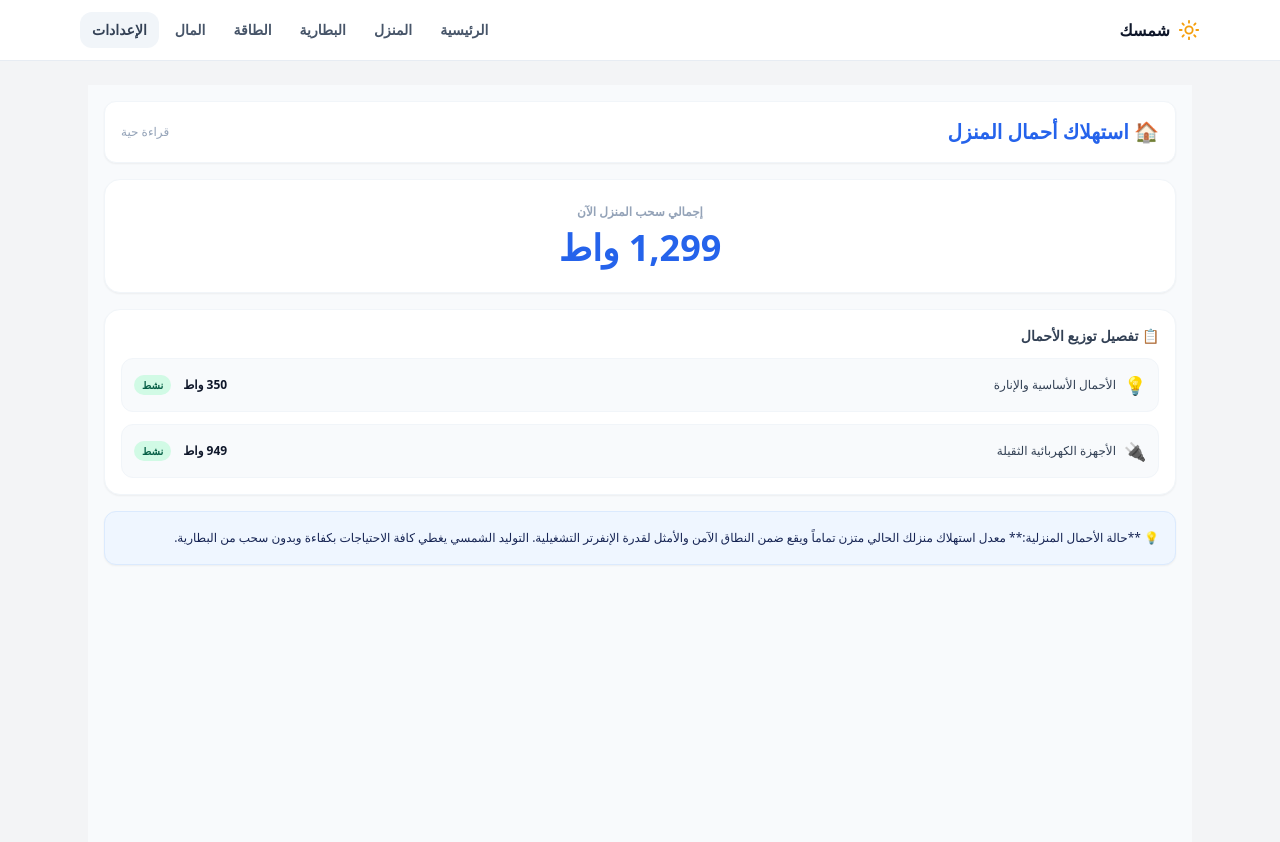
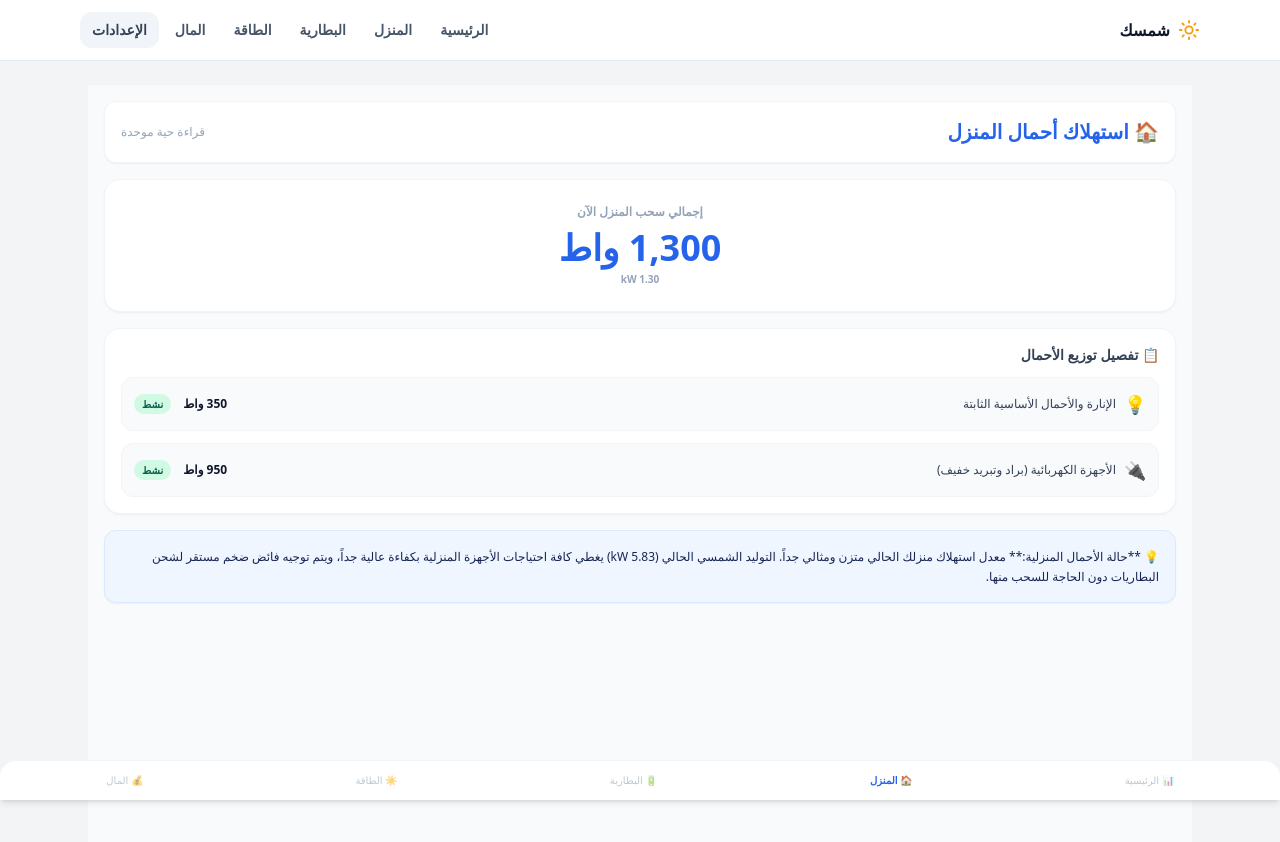
Before and after one commit to mahmoudbir-glitch/Shamsak, a Next.js app: page /home in a window 1280 px wide. Shown: the top 842 px of the page. Built offline with nearby package versions, Linux system fonts and the light colour scheme.

Commit message:
Refine home consumption data and appliance descriptions
Updated home consumption readings and appliance details for better accuracy and clarity.

```diff
--- a/src/app/home/page.tsx
+++ b/src/app/home/page.tsx
@@ -3,31 +3,34 @@
 import React, { useState } from 'react';
 
 export default function HomeConsumptionPage() {
-  // قيم الاستهلاك اللحظية المتوافقة مع قراءات الصفحة الرئيسية
-  const [homeConsumption, setHomeConsumption] = useState<number>(1299);
-  const [appliances, setAppliances] = useState([
-    { name: "الأحمال الأساسية والإنارة", power: 350, icon: "💡", status: "نشط" },
-    { name: "الأجهزة الكهربائية الثقيلة", power: 949, icon: "🔌", status: "نشط" },
-  ]);
+  // توحيد قراءة السحب اللحظي لتطابق تماماً قيمة 1.30 kW المعروضة في الدائرة الرئيسية
+  const [homeConsumption] = useState<number>(1300);
+
+  // قائمة تفصيلية تفاعلية بالأحمال المنزلية النشطة الآن
+  const appliances = [
+    { name: "الإنارة والأحمال الأساسية الثابتة", power: 350, icon: "💡", status: "نشط" },
+    { name: "الأجهزة الكهربائية (براد وتبريد خفيف)", power: 950, icon: "🔌", status: "نشط" },
+  ];
 
   return (
     <div className="min-h-screen bg-slate-50 p-4 pb-24 text-right" dir="rtl">
 
-      {/* الهيدر العلوي لتبويب المنزل */}
+      {/* الهيدر العلوي الأبيض النظيف لتبويب المنزل */}
       <div className="flex justify-between items-center bg-white p-4 rounded-xl shadow-sm mb-4 border border-slate-100">
         <h1 className="text-xl font-bold text-blue-600 flex items-center gap-1.5">
           🏠 استهلاك أحمال المنزل
         </h1>
-        <div className="text-xs text-slate-400">قراءة حية</div>
+        <div className="text-xs text-slate-400">قراءة حية موحدة</div>
       </div>
 
-      {/* بطاقة السحب الإجمالي للمنزل */}
+      {/* بطاقة السحب الإجمالي للمنزل بالواط (1300 واط تعادل 1.30 kW) */}
       <div className="bg-white p-6 rounded-2xl shadow-sm border border-slate-100 mb-4 text-center">
         <span className="text-xs font-bold text-slate-400 block mb-1">إجمالي سحب المنزل الآن</span>
-        <span className="text-4xl font-black text-blue-600 block mt-2">{homeConsumption.toLocaleString()} واط</span>
+        <span className="text-4xl font-black text-blue-600 block mt-2">{(homeConsumption).toLocaleString()} واط</span>
+        <span className="text-[10px] text-slate-400 font-bold block mt-1">kW 1.30</span>
       </div>
 
-      {/* تفصيل سحب الأجهزة داخل المنزل */}
+      {/* تفصيل توزيع الأحمال المنزلية الحالية */}
       <div className="bg-white p-4 rounded-2xl shadow-sm border border-slate-100 mb-4">
         <h3 className="font-bold text-sm text-slate-700 mb-3">📋 تفصيل توزيع الأحمال</h3>
         <div className="space-y-3">
@@ -46,9 +49,18 @@ export default function HomeConsumptionPage() {
         </div>
       </div>
 
-      {/* بطاقة التوجيه الذكية للأحمال */}
+      {/* بطاقة التوجيه والتحليل الذكية للأحمال المستوحاة من المنظومة الحقيقية */}
       <div className="bg-blue-50 border border-blue-100 rounded-xl p-4 text-xs text-blue-950 leading-relaxed shadow-sm">
-        💡 **حالة الأحمال المنزلية:** معدل استهلاك منزلك الحالي متزن تماماً ويقع ضمن النطاق الآمن والأمثل لقدرة الإنفرتر التشغيلية. التوليد الشمسي يغطي كافة الاحتياجات بكفاءة وبدون سحب من البطارية.
+        💡 **حالة الأحمال المنزلية:** معدل استهلاك منزلك الحالي متزن ومثالي جداً. التوليد الشمسي الحالي (5.83 kW) يغطي كافة احتياجات الأجهزة المنزلية بكفاءة عالية جداً، ويتم توجيه فائض ضخم مستقر لشحن البطاريات دون الحاجة للسحب منها.
+      </div>
+
+      {/* شريط القائمة السفلي الموحد الفاتح للتنقل السريع */}
+      <div className="fixed bottom-0 left-0 right-0 bg-white border-t border-slate-100 flex justify-around py-3 text-[10px] text-slate-400 z-50 rounded-t-2xl shadow-md">
+        <div className="opacity-60 flex flex-col items-center">📊 الرئيسية</div>
+        <div className="text-blue-600 font-bold flex flex-col items-center">🏠 المنزل</div>
+        <div className="opacity-60 flex flex-col items-center">🔋 البطارية</div>
+        <div className="opacity-60 flex flex-col items-center">☀️ الطاقة</div>
+        <div className="opacity-60 flex flex-col items-center">💰 المال</div>
       </div>
 
     </div>
```
